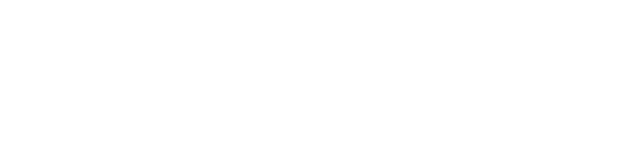
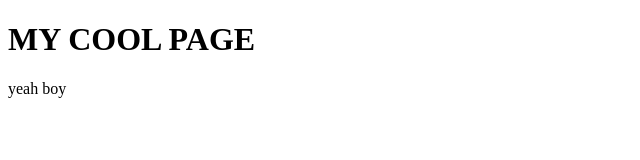
Before and after one commit to spencerjhawk/spencerjhawk.github.io, a plain HTML site: page index.html in a window 1280 px wide. Shown: the whole page, without its empty margins (0-640 px from the left). Drawn offline with Linux system fonts and the light colour scheme.

Commit message:
added changes

```diff
--- a/index.html
+++ b/index.html
@@ -4,6 +4,9 @@
 	<meta charset="UTF-8">
 	<title>Document</title>
 </head>
+	<h1>MY COOL PAGE</h1>
+
+	<p>yeah boy</p>
 <body>
 
 </body>
```
